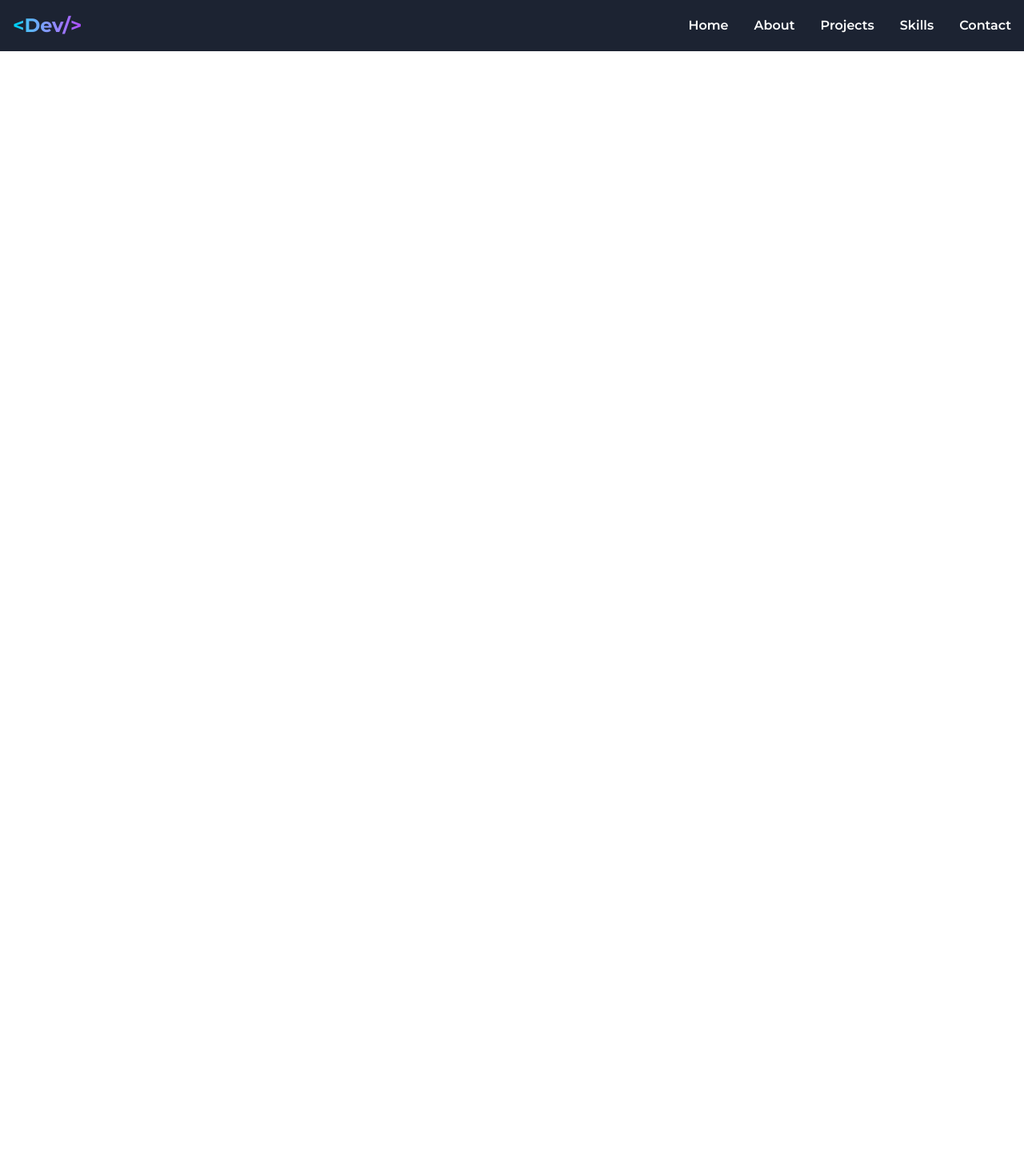
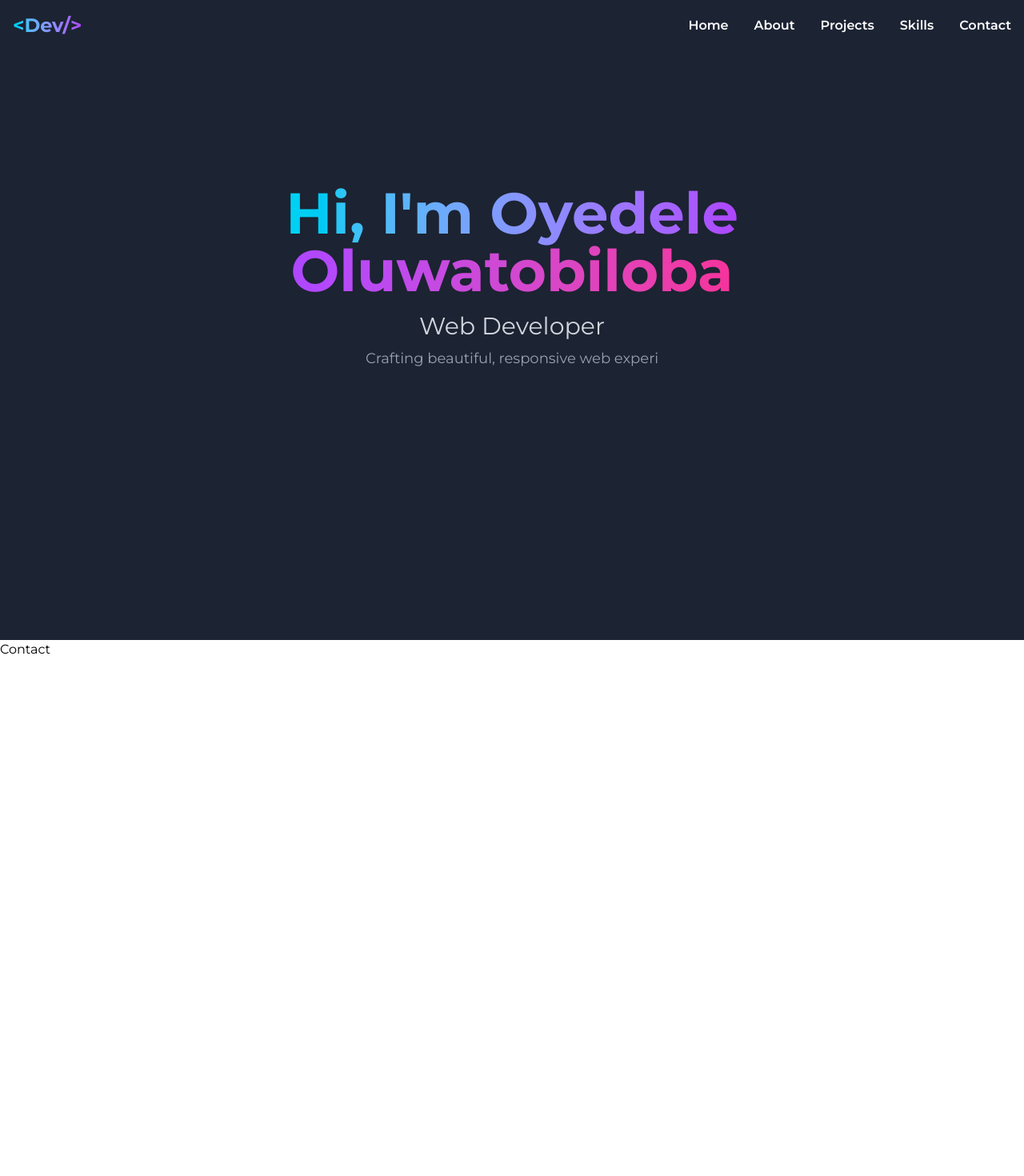
Before and after one commit to Tobi-Oyedele/Tobi-Oyedele-Portfolio, a React (Vite) app: page / in a window 1280 px wide. Shown: the top 1470 px of the page at 80% size. Before the commit the page ends 800 px from the top, so only its background shows below. Built offline with nearby package versions, Linux system fonts and the light colour scheme.

Commit message:
Added gsap for hero animation and fixed scroll issue

```diff
--- a/package.json
+++ b/package.json
@@ -11,6 +11,7 @@
   },
   "dependencies": {
     "@tailwindcss/vite": "^4.1.17",
+    "gsap": "^3.13.0",
     "lucide-react": "^0.553.0",
     "motion": "^12.23.24",
     "react": "^19.2.0",
--- a/src/App.jsx
+++ b/src/App.jsx
@@ -1,9 +1,20 @@
 import Navbar from "./components/Navbar/Navbar";
+import { Home } from "./components/sections/Home";
+import { Contact } from "./components/sections/Contact";
+import { About } from "./components/sections/About";
+import { Projects } from "./components/sections/Projects";
+import { Skills } from "./components/sections/Skills";
 
 const App = () => {
   return (
-    <div className="">
+    <div className="scroll-smooth">
       <Navbar />
+
+      <Home />
+      <Contact />
+      <About />
+      <Projects />
+      <Skills />
     </div>
   );
 };
--- a/src/components/Navbar/DesktopNav.jsx
+++ b/src/components/Navbar/DesktopNav.jsx
@@ -1,20 +1,24 @@
 // eslint-disable-next-line no-unused-vars
 import { motion } from "motion/react";
 
-const DesktopNav = () => {
+const DesktopNav = ({ activeSection, scrollToSection }) => {
+  const links = ["Home", "About", "Projects", "Skills", "Contact"];
   return (
-    <nav className="fixed w-full bg-gray-900/95">
+    <nav>
       <div className="flex items-center justify-between px-4 h-16">
         <div className="text-2xl font-bold bg-linear-to-r from-cyan-400 to-purple-500 bg-clip-text text-transparent">
           {"<Dev/>"}
         </div>
         <div className="space-x-8 text-white">
-          {["Home", "About", "Projects", "Skills", "Contact"].map((item) => (
+          {links.map((item) => (
             <motion.button
               whileHover={{ scale: 1.1 }}
               whileTap={{ scale: 0.95 }}
               key={item}
-              className="cursor-pointer font-semibold hover:text-cyan-400"
+              className={`cursor-pointer font-semibold hover:text-cyan-400 ${
+                activeSection === item ? "underline" : ""
+              }`}
+              onClick={() => scrollToSection(item)}
             >
               {item}
             </motion.button>
--- a/src/components/Navbar/MobileNav.jsx
+++ b/src/components/Navbar/MobileNav.jsx
@@ -1,13 +1,16 @@
 import { Menu, X } from "lucide-react";
-import { useState } from "react";
 // eslint-disable-next-line no-unused-vars
 import { motion, AnimatePresence } from "motion/react";
 
-const MobileNav = () => {
-  const [isMenuOpen, setIsMenuOpen] = useState(false);
-
+const MobileNav = ({
+  activeSection,
+  isMenuOpen,
+  setIsMenuOpen,
+  scrollToSection,
+}) => {
+  const links = ["Home", "About", "Projects", "Skills", "Contact"];
   return (
-    <nav className="fixed w-full z-50 bg-gray-900/95">
+    <nav>
       <div className="max-w-7xl mx-auto px-4">
         <div className="flex items-center justify-between h-16">
           <div className="text-2xl font-bold bg-linear-to-r from-cyan-400 to-purple-500 bg-clip-text text-transparent">
@@ -32,10 +35,13 @@ const MobileNav = () => {
             transition={{ duration: 0.4, ease: "easeInOut" }}
             className="bg-gray-800 border-t border-gray-700"
           >
-            {["Home", "About", "Projects", "Skills", "Contact"].map((item) => (
+            {links.map((item) => (
               <motion.button
                 key={item}
-                className="block w-full text-left text-white px-6 py-3 font-semibold"
+                className={`block w-full text-left text-white px-6 py-3 font-semibold ${
+                  activeSection === item ? "underline" : ""
+                }`}
+                onClick={() => scrollToSection(item)}
               >
                 {item}
               </motion.button>
--- a/src/components/Navbar/Navbar.jsx
+++ b/src/components/Navbar/Navbar.jsx
@@ -1,15 +1,60 @@
 import MobileNav from "../Navbar/MobileNav";
 import DesktopNav from "../Navbar/DesktopNav";
+import { useState, useEffect } from "react";
 
 const Navbar = () => {
+  const [scrolled, setScrolled] = useState(false);
+  const [activeSection, setActiveSection] = useState("home");
+  const [isMenuOpen, setIsMenuOpen] = useState(false);
+
+  // Detect scroll + active section
+  useEffect(() => {
+    const handleScroll = () => {
+      setScrolled(window.scrollY > 50);
+
+      const sections = ["home", "about", "projects", "skills", "contact"];
+      const current = sections.find((section) => {
+        const element = document.getElementById(section);
+        if (!element) return false;
+        const rect = element.getBoundingClientRect();
+        return rect.top <= 120 && rect.bottom >= 120;
+      });
+
+      if (current) setActiveSection(current);
+    };
+
+    window.addEventListener("scroll", handleScroll);
+    return () => window.removeEventListener("scroll", handleScroll);
+  }, []);
+
+  // Smooth scrolling
+  const scrollToSection = (id) => {
+    document.getElementById(id)?.scrollIntoView({ behavior: "smooth" });
+    setIsMenuOpen(false);
+  };
+
   return (
-    <nav>
+    <nav
+      className={`fixed z-50 w-full transition-all duration-300 ${
+        scrolled
+          ? "bg-gray-900/95 backdrop-blur-md shadow-lg"
+          : "bg-transparent"
+      }`}
+    >
       <div className="md:hidden">
-        <MobileNav />
+        <MobileNav
+          activeSection={activeSection}
+          isMenuOpen={isMenuOpen}
+          setIsMenuOpen={setIsMenuOpen}
+          scrollToSection={scrollToSection}
+        />
       </div>
 
       <div className="hidden md:block">
-        <DesktopNav />
+        <DesktopNav
+          activeSection={activeSection}
+          scrollToSection={scrollToSection}
+        />
       </div>
     </nav>
   );
--- /dev/null
+++ b/src/components/sections/About.jsx
@@ -0,0 +1,7 @@
+export const About = () => {
+  return (
+    <section id="about" className="min-h-screen">
+      About
+    </section>
+  );
+};
--- /dev/null
+++ b/src/components/sections/Contact.jsx
@@ -0,0 +1,7 @@
+export const Contact = () => {
+  return (
+    <section id="contact" className="min-h-screen">
+      Contact
+    </section>
+  );
+};
--- /dev/null
+++ b/src/components/sections/Home.jsx
@@ -0,0 +1,138 @@
+import gsap from "gsap";
+import TextPlugin from "gsap/TextPlugin";
+import { useEffect, useRef } from "react";
+
+// Register the plugin
+gsap.registerPlugin(TextPlugin);
+
+export const Home = () => {
+  const scrollToProjects = () => {
+    document.getElementById("projects")?.scrollIntoView({ behavior: "smooth" });
+  };
+
+  const scrollToContact = () => {
+    document.getElementById("contact")?.scrollIntoView({ behavior: "smooth" });
+  };
+
+  const heroRef = useRef(null);
+  const nameSpanRef = useRef(null);
+  const titleRef = useRef(null);
+  const descRef = useRef(null);
+  const button1Ref = useRef(null);
+  const button2Ref = useRef(null);
+
+  useEffect(() => {
+    const ctx = gsap.context(() => {
+      // ensure elements exist
+      if (!nameSpanRef.current || !titleRef.current || !descRef.current) return;
+
+      gsap.set([button1Ref.current, button2Ref.current], {
+        opacity: 0,
+        y: 20,
+        scale: 0.98,
+      });
+
+      // clear any existing text so TextPlugin types from empty
+      gsap.set([nameSpanRef.current, titleRef.current, descRef.current], {
+        text: "",
+      });
+
+      const tl = gsap.timeline({
+        onStart: () => console.log("Timeline started"),
+        onComplete: () => console.log("Timeline complete"),
+      });
+
+      tl.to(nameSpanRef.current, {
+        duration: 2.4,
+        text: "Hi, I'm Oyedele Oluwatobiloba",
+        ease: "none",
+        onStart: () => console.log("Typing NAME"),
+      })
+        .to(
+          titleRef.current,
+          {
+            duration: 1.6,
+            text: "Web Developer",
+            ease: "none",
+            onStart: () => console.log("Typing TITLE"),
+          },
+          "+=0.35"
+        )
+        .to(
+          descRef.current,
+          {
+            duration: 3,
+            text: "Crafting beautiful, responsive web experiences with modern technologies",
+            ease: "none",
+            onStart: () => console.log("Typing DESC"),
+            onComplete: () => {
+              descRef.current.classList.add("finished");
+            },
+          },
+          "+=0.25"
+        )
+        .to(
+          [button1Ref.current, button2Ref.current],
+          {
+            opacity: 1,
+            y: 0,
+            scale: 1,
+            duration: 0.6,
+            stagger: 0.12,
+            ease: "power3.out",
+            onStart: () => console.log("Fading in BUTTONS"),
+          },
+          "+=0.25"
+        );
+    }, heroRef);
+
+    return () => ctx.revert();
+  }, []);
+
+  return (
+    <section
+      ref={heroRef}
+      id="home"
+      className="min-h-screen overflow-hidden relative flex items-center justify-center bg-gray-900/95"
+    >
+      <div className="relative z-10 text-center px-4 max-w-4xl mx-auto">
+        <div className="mb-6">
+          <h1 className="text-5xl md:text-7xl font-bold mb-4">
+            {/* typed text must be plain text inside a single element with its own unique ref */}
+            <span
+              ref={nameSpanRef}
+              className="bg-linear-to-r from-cyan-400 via-purple-500 to-pink-500 bg-clip-text text-transparent"
+            ></span>
+          </h1>
+
+          <p
+            ref={titleRef}
+            className="text-xl md:text-3xl text-gray-300 mb-2"
+          ></p>
+
+          <p
+            ref={descRef}
+            className="text-lg text-gray-400 max-w-2xl mx-auto"
+          ></p>
+        </div>
+
+        <div className="flex flex-wrap justify-center gap-4 mb-8 text-white">
+          <button
+            ref={button1Ref}
+            onClick={scrollToProjects}
+            className="px-8 py-3 bg-linear-to-r from-cyan-500 to-purple-500 rounded-full font-semibold hover:shadow-lg hover:shadow-purple-500/50 transition-all transform hover:scale-105"
+          >
+            View My Work
+          </button>
+          <button
+            ref={button2Ref}
+            onClick={scrollToContact}
+            className="px-8 py-3 border-2 border-cyan-400 rounded-full font-semibold hover:bg-cyan-400/10 transition-all transform hover:scale-105"
+          >
+            Get In Touch
+          </button>
+        </div>
+      </div>
+    </section>
+  );
+};
--- /dev/null
+++ b/src/components/sections/Projects.jsx
@@ -0,0 +1,7 @@
+export const Projects = () => {
+  return (
+    <section id="projects" className="min-h-screen">
+      Projects
+    </section>
+  );
+};
--- /dev/null
+++ b/src/components/sections/Skills.jsx
@@ -0,0 +1,7 @@
+export const Skills = () => {
+  return (
+    <section id="skills" className="min-h-screen">
+      Skills
+    </section>
+  );
+};
--- a/src/index.css
+++ b/src/index.css
@@ -3,3 +3,16 @@
 body {
   font-family: "Montserrat", sans-serif;
 }
+
+/* blinking cursor for typing */
+.typing-cursor::after {
+  content: "|";
+  margin-left: 6px;
+  display: inline-block;
+  animation: blink 0.7s steps(2) infinite;
+}
+
+.typing-cursor.finished::after {
+  content: "";
+  animation: none;
+}
```
Also changed, not shown: 1 other file (tests, documents, lock files or other folders).
